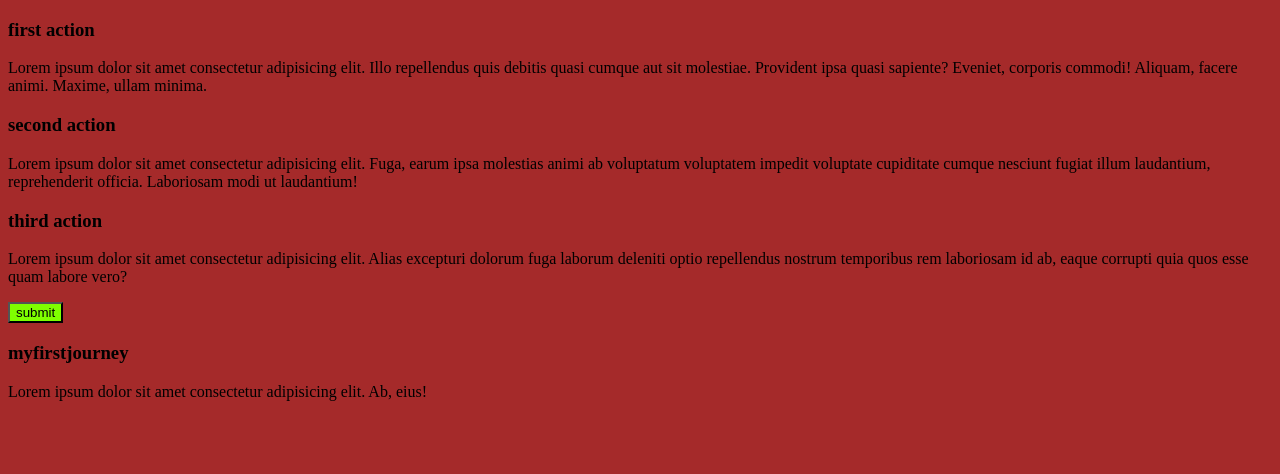
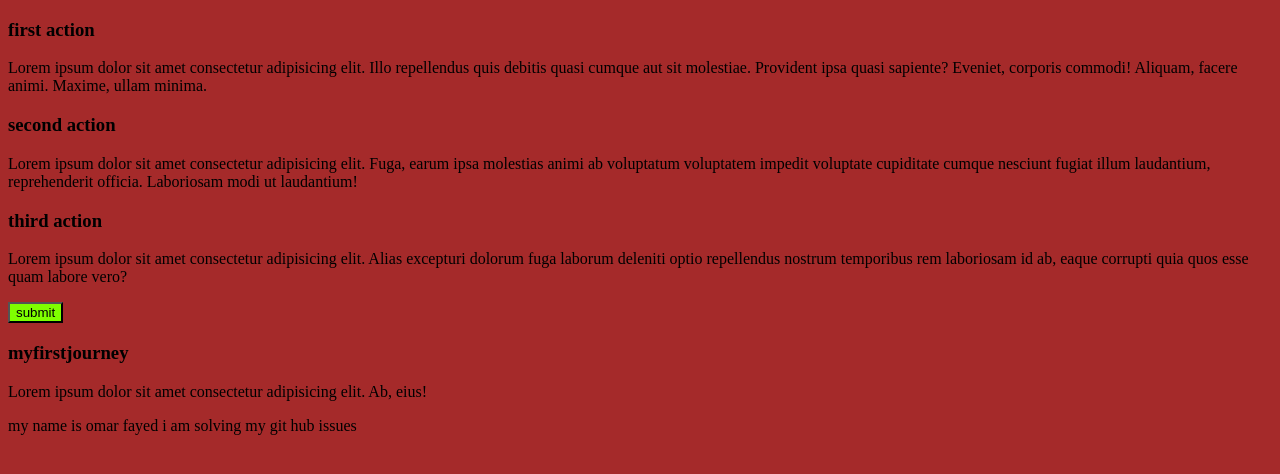
Before and after one commit to omar-fayed99/my-first-github-repo, a plain HTML site: page index.html in a window 1280 px wide. Drawn offline with Linux system fonts and the light colour scheme.

Commit message:
git issue solving

```diff
--- a/index.html
+++ b/index.html
@@ -34,6 +34,7 @@
     <input id="submit" type="button" value="submit" />
     <h3>myfirstjourney</h3>
     <P>Lorem ipsum dolor sit amet consectetur adipisicing elit. Ab, eius!</P>
+     <P>my name is omar fayed i am solving my git hub issues</P>
 
   </body>
 </html>
```
